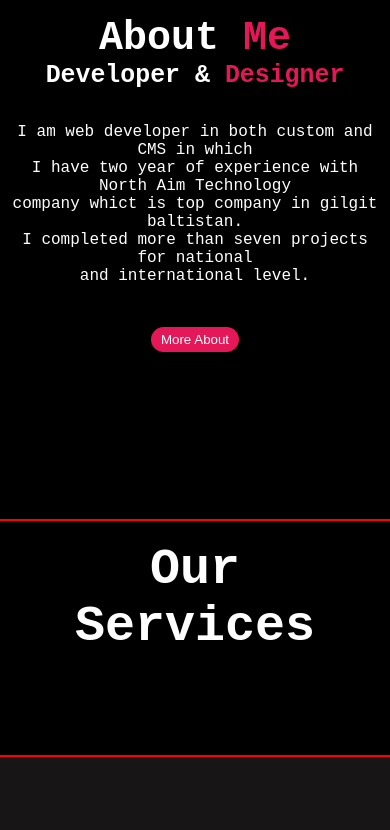
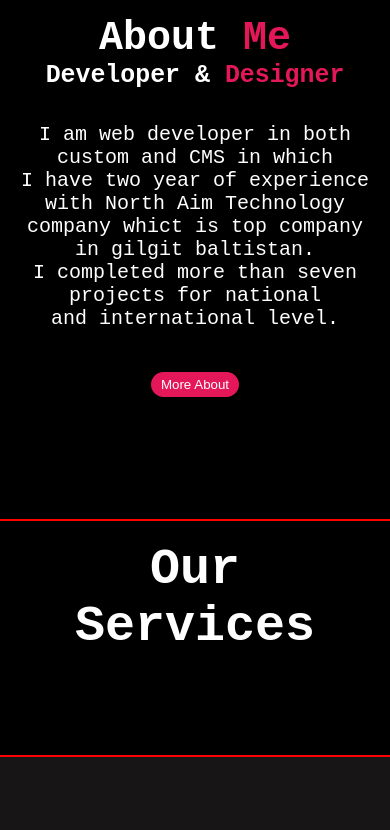
Before and after one commit to MuhammadEssa-514/Portfolio, a plain HTML site: page index.html in a window 390 px wide. Shown: the part 1380-2210 px from the top of the page. Drawn offline with Linux system fonts and the light colour scheme.

Commit message:
portfolio

```diff
--- a/style.css
+++ b/style.css
@@ -225,17 +225,20 @@ h1{
 footer{
     height: 40vh;
     padding-top: 50px;
-    /* background-color: rgba(0, 0, 0, 0.916); */
     background-color: rgba(43, 41, 41, 0.68);
     color: white;
     text-align: center;
     line-height: 25px;
     margin-top: 20px;
 }
-
+/* ================================================================================== */
 /* =========================Media query at 425px for Mobile L======================== */
+/* ================================================================================== */
 
 @media (max-width:425px){
+
+                /*===== Navbar portion resposive at 710 for tablet =====*/
+
 
     header{
         display: block;
@@ -262,11 +265,16 @@ footer{
         margin-top: 20px;
 
     }
+
+                /*===== Developer-Name portion resposive at 710 for tablet =====*/
+
+
     .developer-name{
         text-align: center;
     }
 
-                                  /* about us portion resposive */
+                /*===== about us portion resposive at 710 for tablet =====*/
+
     #about-portion{
         width: 100%;
         height: 125vh;
@@ -283,7 +291,6 @@ footer{
     .content{
         height: 100vh;
         width: 100%;
-        /* padding: 20px; */
         text-align: center;
         font-size: 30px;
 
@@ -307,7 +314,6 @@ footer{
 .box{
 width: 91%;
 height: 60vh;
-/* margin-top: 40px; */
 }
 .hire-me{
     height: 40vh;
@@ -324,10 +330,12 @@ height: 60vh;
 }
 
 
-/* =========================Media query at 425px for Mobile L======================== */
+/* =========================Media query at 710px for Tablet ======================== */
 
 
 @media (max-width:710px){
+
+                      /*===== Navbar resposive at 710 for tablet =====*/
 
     header{
         display: block;
@@ -350,13 +358,16 @@ height: 60vh;
         padding: 20px;
 
     }
+
+                /*===== Developer portion resposive at 710 for tablet =====*/
+
+
     .suscribe{
         margin-top: 20px;
 
     }
     .developer-name{
         text-align: center;
-        /* font-size: 20px; */
 
     }
     .developer-name h1{
@@ -374,7 +385,10 @@ height: 60vh;
         margin: 0 auto;
     }
 
-                                  /* about us portion resposive */
+
+                /*===== about us portion resposive at 710 for tablet =====*/
+
+
     #about-portion{
         width: 100%;
         height: 125vh;
@@ -391,17 +405,17 @@ height: 60vh;
     .content{
         height: 100vh;
         width: 100%;
-        /* padding: 20px; */
         text-align: center;
         font-size: 30px;
 
     }
     .content p{
-        font-size: 16px;
+        font-size: 20px;
     }
 
 
-                                  /* Services portion resposive */
+                /*===== Services portion  resposive at 710 for tablet =====*/
+
 
 .services-box{
     flex-direction: column;
@@ -416,8 +430,14 @@ height: 60vh;
 .box{
 width: 91%;
 height: 60vh;
+font-size: 20px;
+
 margin-top: 40px;
 }
+
+                /*===== Hire me portion  resposive at 710 for tablet =====*/
+
+
 .hire-me{
     height: 40vh;
     background-color: black;
@@ -428,6 +448,10 @@ margin-top: 40px;
 .hire-me h1{
     font-size: 25px;
 }
+
+                /*===== footer portion  resposive at 710 for tablet =====*/
+
+
 footer{
     margin-top: 20px;
 }
```
